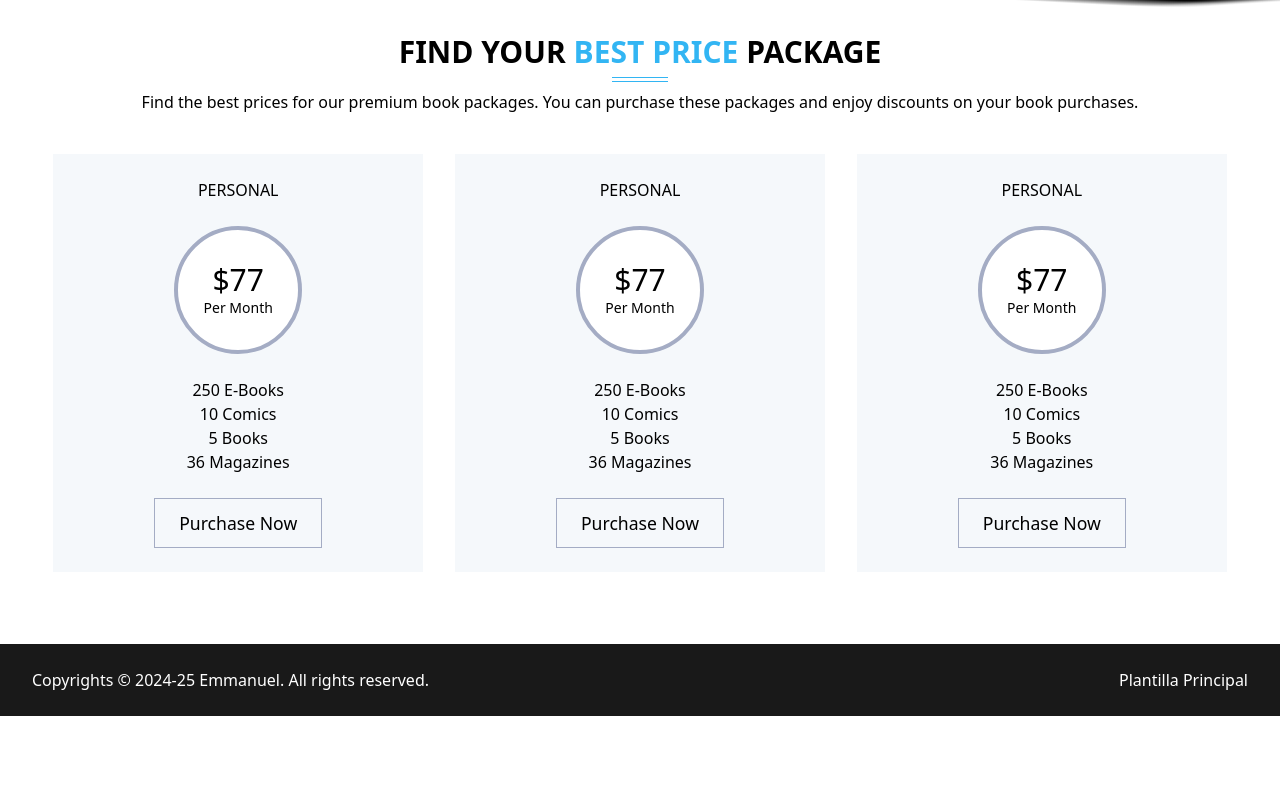
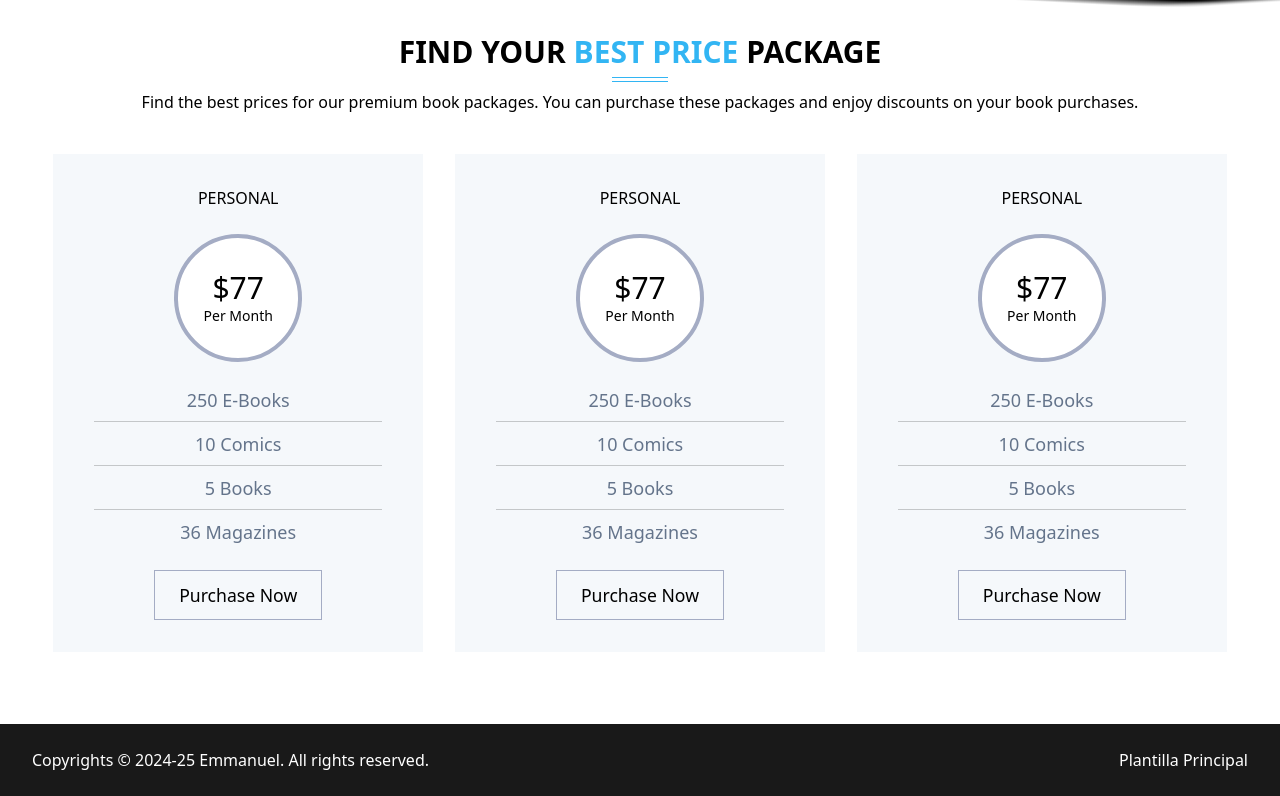
Before and after one commit to emmanuel-cruz-dev/literarium, a React (Vite) app: page / in a window 1280 px wide. Shown: the part 6558-7354 px from the top of the page. Before the commit the page ends 7274 px from the top, so only its background shows below. Built offline with nearby package versions, Linux system fonts and the light colour scheme.

Commit message:
before en elementos ul li de price-card

```diff
--- a/src/components/PricePackage.tsx
+++ b/src/components/PricePackage.tsx
@@ -1,12 +1,12 @@
 const PriceCard = () => {
   return (
-    <article className="price-card-container flex flex-col justify-center items-center gap-6 text-center py-6 bg-slate-100/70 hover:bg-white transition-colors duration-300 ease-in-out">
+    <article className="box-shadow__item price-card-container flex flex-col justify-center items-center gap-6 text-center py-8 bg-slate-100/70 hover:bg-white transition-colors duration-300 ease-in-out">
       <h2 className="uppercase">Personal</h2>
       <div className="price-card__price-circle">
         <p className="text-3xl font-light">$77</p>
         <p className="text-sm">Per Month</p>
       </div>
-      <ul>
+      <ul className="price-card__list flex flex-col gap-4 text-lg font-thin text-slate-500">
         <li>250 E-Books</li>
         <li>10 Comics</li>
         <li>5 Books</li>
--- a/src/styles/App.css
+++ b/src/styles/App.css
@@ -517,7 +517,7 @@ body {
   flex-direction: column;
   justify-content: center;
   align-items: center;
-  transition: transform 0.3s ease-in, background-color 0.3s ease-in-out,
+  transition: transform 0.3s ease, background-color 0.3s ease-in-out,
     color 0.3s ease-in-out, border 0.3s ease-in-out;
 }
 
@@ -529,3 +529,18 @@ body {
   color: var(--white-color);
   background-color: var(--accent-color);
 }
+
+.price-card__list li {
+  position: relative;
+}
+
+.price-card__list li:not(:last-child)::before {
+  content: "";
+  position: absolute;
+  left: 50%;
+  transform: translateX(-50%);
+  height: 0.8px;
+  width: 18rem;
+  bottom: -8px;
+  background-color: rgba(0, 0, 0, 0.2);
+}
```
